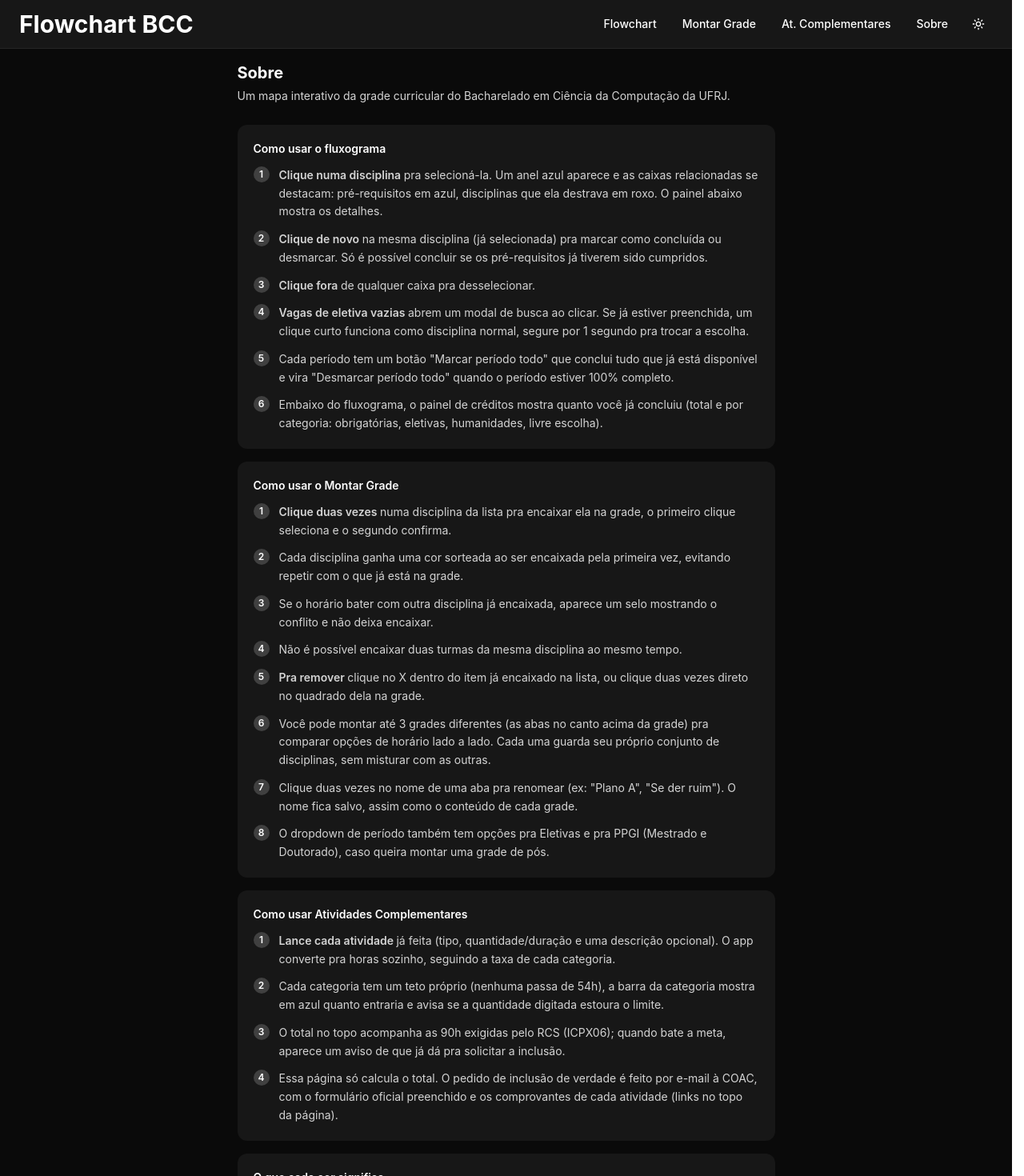
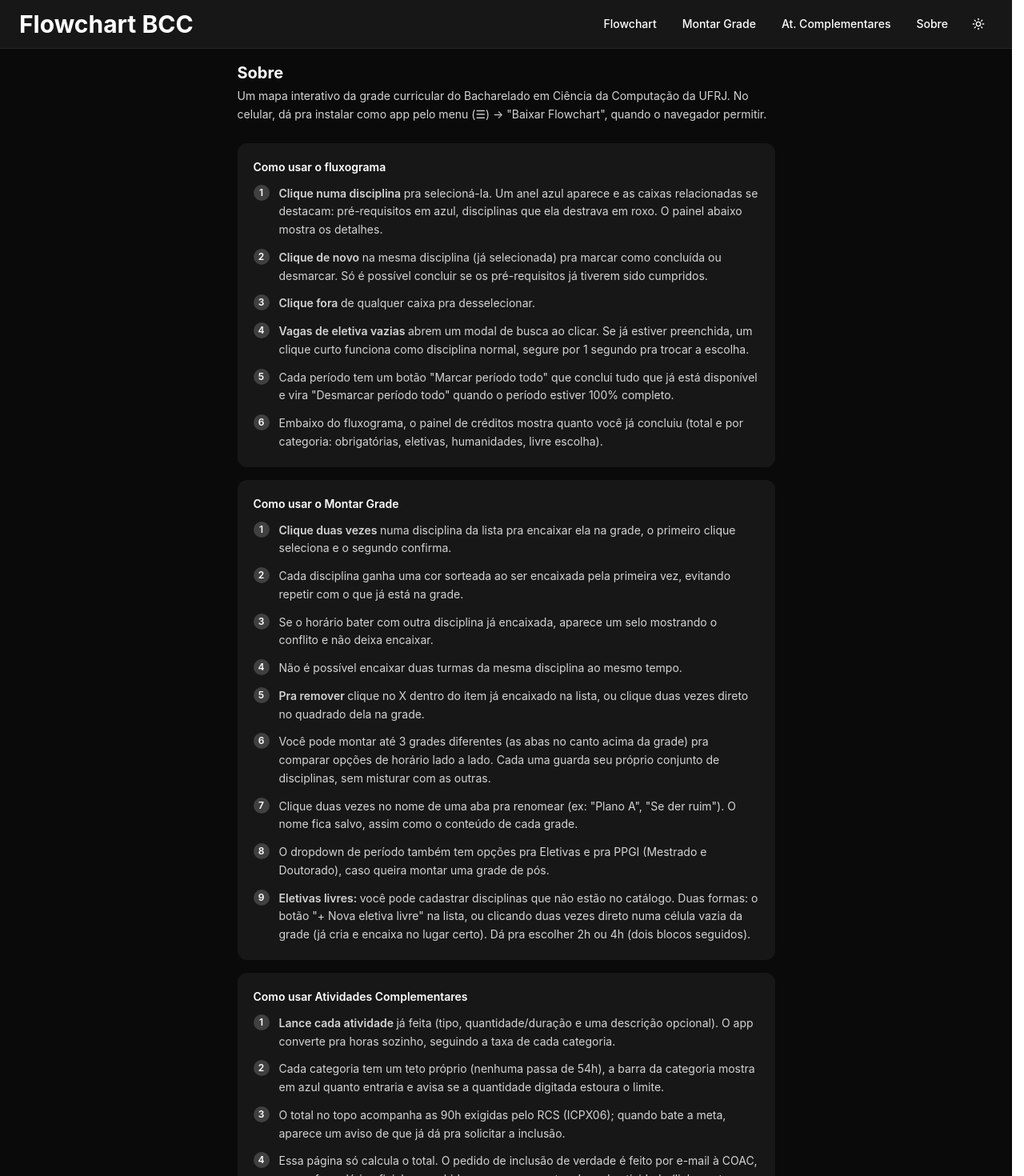
Before and after one commit to borges-1802/flowchart, a React (Vite) app: page /flowchart/sobre in a window 1280 px wide. Shown: the top 1470 px of the page at 80% size. Built offline with nearby package versions, Linux system fonts and the light colour scheme.

Commit message:
feat: about

```diff
--- a/src/pages/About.tsx
+++ b/src/pages/About.tsx
@@ -61,6 +61,10 @@ const gradeSteps = [
     title: '',
     text: 'O dropdown de período também tem opções pra Eletivas e pra PPGI (Mestrado e Doutorado), caso queira montar uma grade de pós.',
   },
+  {
+    title: 'Eletivas livres:',
+    text: 'você pode cadastrar disciplinas que não estão no catálogo. Duas formas: o botão "+ Nova eletiva livre" na lista, ou clicando duas vezes direto numa célula vazia da grade (já cria e encaixa no lugar certo). Dá pra escolher 2h ou 4h (dois blocos seguidos).',
+  },
 ];
 
 const complementarySteps = [
@@ -115,7 +119,8 @@ export function About() {
         <div className="mx-auto max-w-2xl">
             <h2 className="mb-1 text-xl font-bold">Sobre</h2>
           <p className={`mb-6 text-sm leading-relaxed ${bodyClass}`}>
-            Um mapa interativo da grade curricular do Bacharelado em Ciência da Computação da UFRJ.
+            Um mapa interativo da grade curricular do Bacharelado em Ciência da Computação da UFRJ. No celular, dá
+            pra instalar como app pelo menu (☰) → "Baixar Flowchart", quando o navegador permitir.
           </p>
 
           <div className={`mb-4 rounded-xl p-5 ${cardClass}`}>
```
